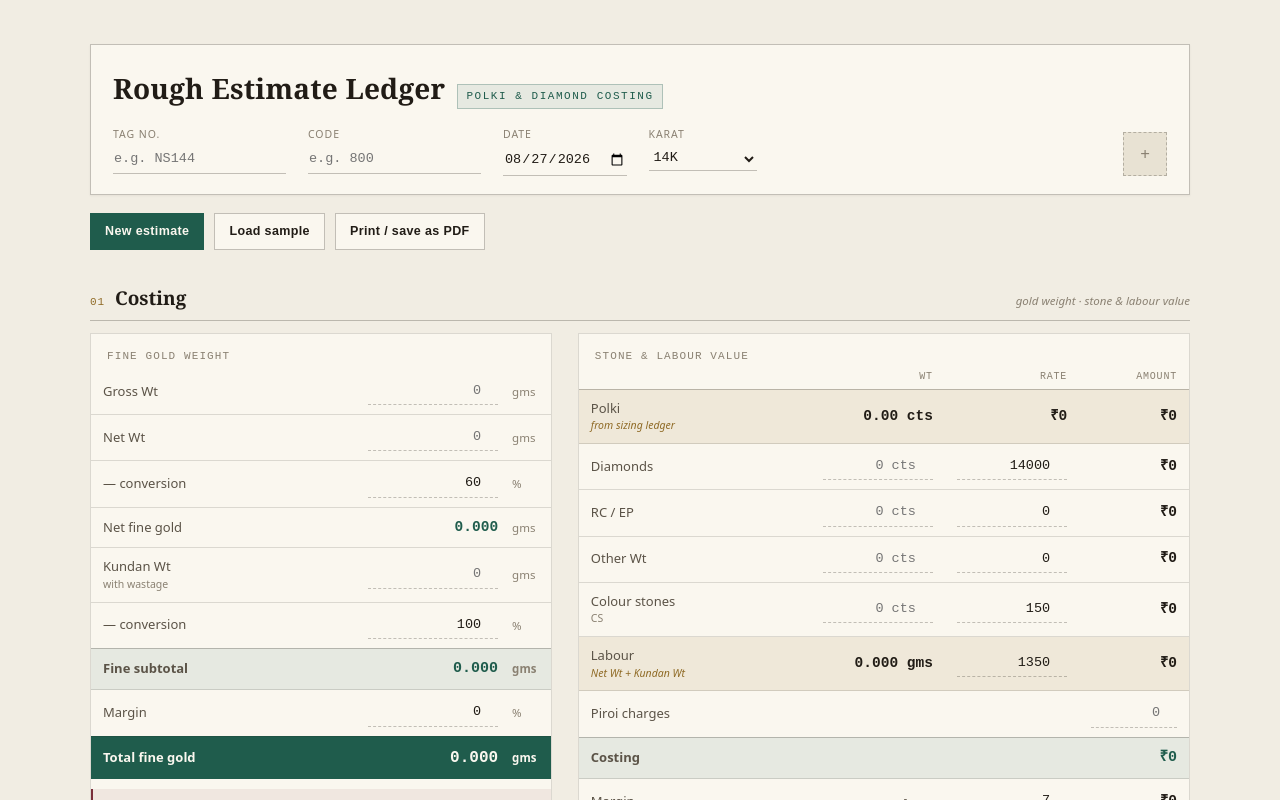
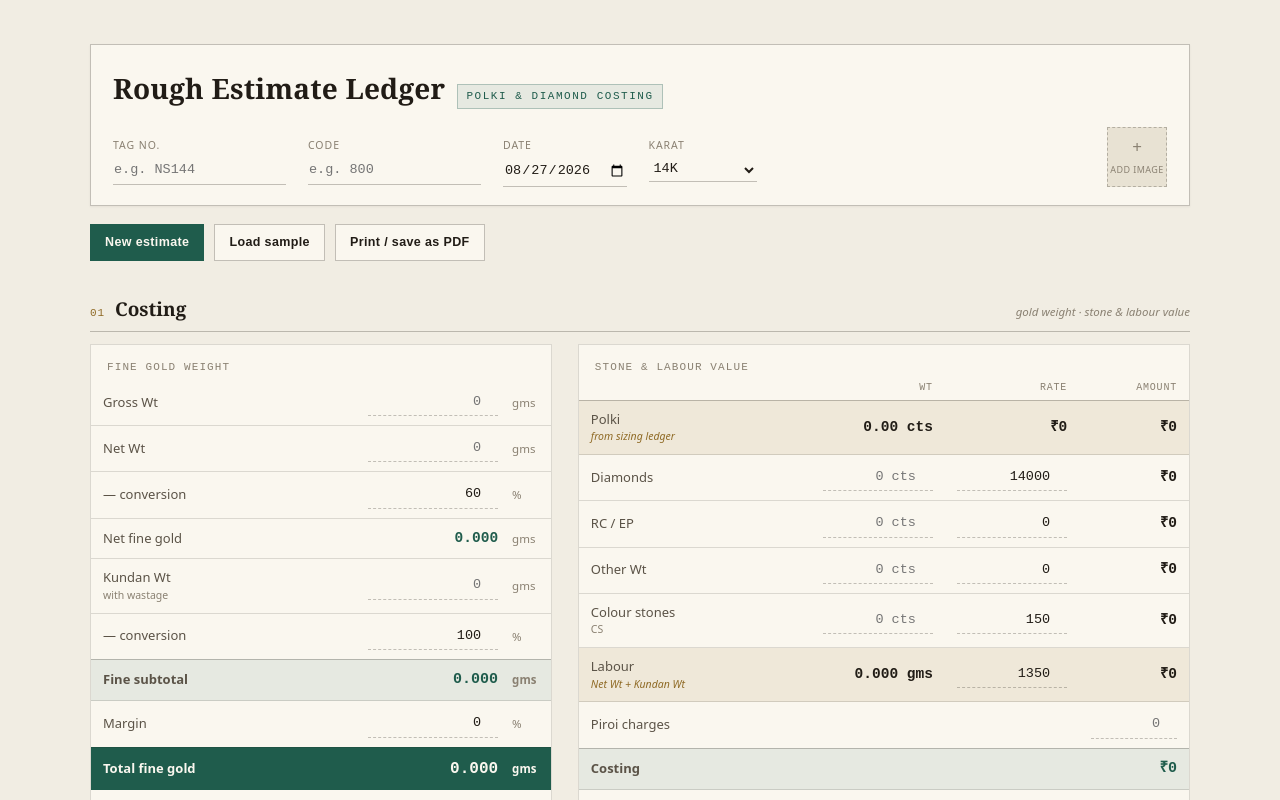
Before and after one commit to SharadWowevents/Daimond-Estimate, a React (Vite) app in the folder DiomandEstimate/: page / in a window 1280 px wide. Shown: the top 800 px of the page. Built offline with nearby package versions, Linux system fonts and the light colour scheme; no server answers.

Commit message:
Increase photo area

```diff
--- a/DiomandEstimate/src/App.css
+++ b/DiomandEstimate/src/App.css
@@ -114,7 +114,7 @@ h1, h2, h3 { font-family: "Petrona", Georgia, serif; font-weight: 600; text-wrap
 /* Photo */
 .plate-photo { position: relative; flex: 0 0 auto; }
 .photo-frame {
-  width: 44px; height: 44px; background: var(--paper-sunk); border: 1px dashed var(--line-strong);
+  width: 60px; height: 60px; background: var(--paper-sunk); border: 1px dashed var(--line-strong);
   display: flex; align-items: center; justify-content: center; overflow: hidden; cursor: pointer;
 }
 .photo-frame img { width: 100%; height: 100%; object-fit: cover; display: block; }
--- a/DiomandEstimate/src/App.jsx
+++ b/DiomandEstimate/src/App.jsx
@@ -342,7 +342,7 @@ export default function App() {
         <div className={`plate-photo ${photo ? 'has-photo' : ''}`}>
           <input type="file" accept="image/*" style={{ display: 'none' }} ref={fileInputRef} onChange={handleImageUpload} />
           <div className="photo-frame" onClick={() => fileInputRef.current.click()}>
-            {photo ? <img src={photo} alt="Jewelry Item" /> : <span className="photo-plus">+</span>}
+            {photo ? <img src={photo} alt="Jewelry Item" /> : <span className="photo-plus" style={{ textAlign: 'center', lineHeight: '1.2' }}>+ <br /><span style={{ fontSize: '9px', textTransform: 'uppercase', letterSpacing: '0.05em' }}>Add image</span></span>}
           </div>
           {photo && <button type="button" className="photo-remove-btn" onClick={removeImage}>×</button>}
         </div>
```
